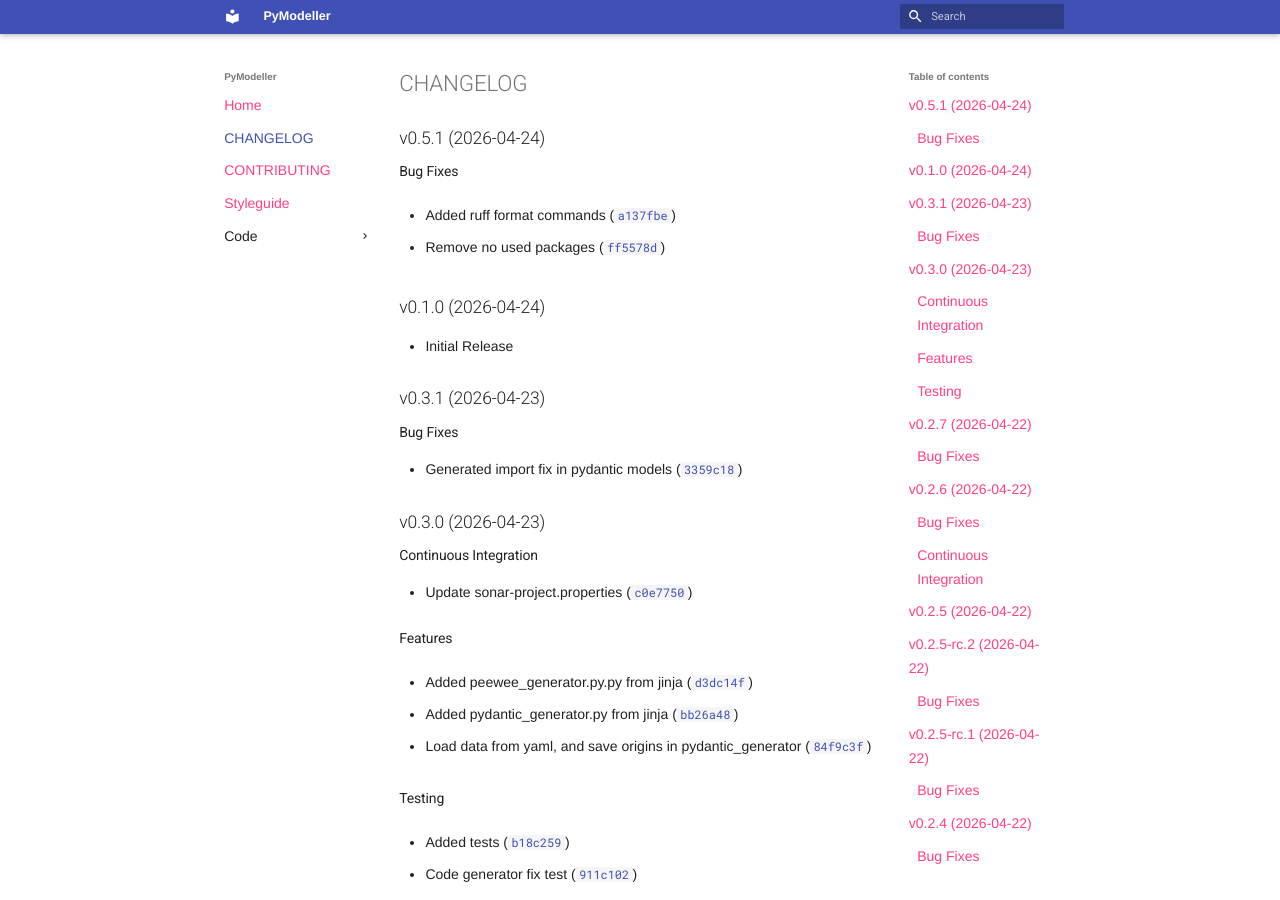
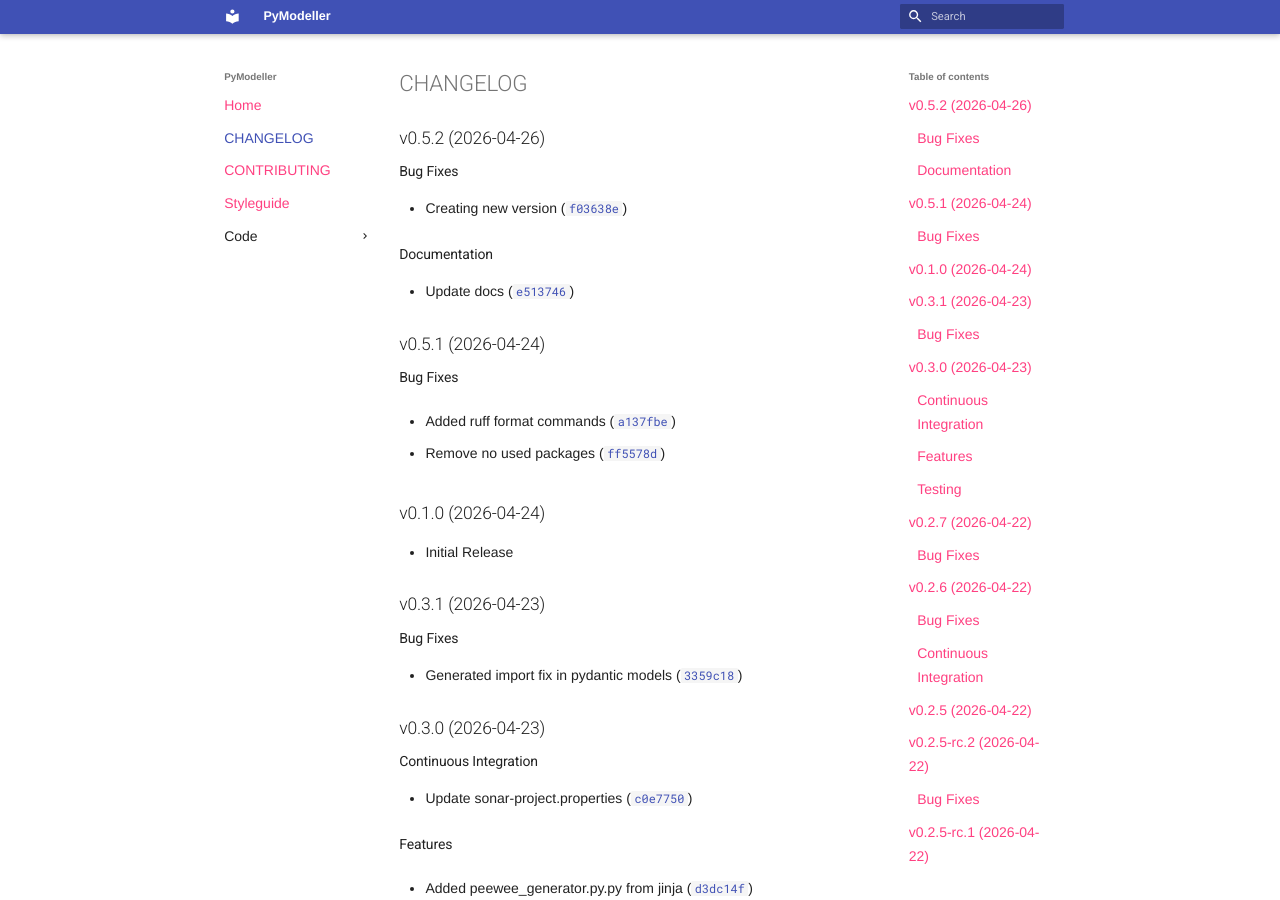
Before and after one commit to pymodeller/PyModeller, an MkDocs documentation site: the page built from docs/CHANGELOG.md, in a window 1280 px wide and 900 px high. Built offline with MkDocs 1.6.1 and Material for MkDocs 9.7.7, drawn with Linux system fonts in a browser that asks for light colours; nearby versions of some CDN libraries; library files that are not in the unit come from our copies; plug-ins that fetch from the network failed and are left out.

Commit message:
0.5.2
Automatically generated by python-semantic-release

```diff
--- a/docs/CHANGELOG.md
+++ b/docs/CHANGELOG.md
@@ -1,6 +1,19 @@
 # CHANGELOG
 
 <!-- version list -->
+
+## v0.5.2 (2026-04-26)
+
+### Bug Fixes
+
+- Creating new version
+  ([`f03638e`](https://github.com/pymodeller/PyModeller/commit/f03638e42ce1d446e1784a557614b37a8ab9203d))
+
+### Documentation
+
+- Update docs
+  ([`e513746`](https://github.com/pymodeller/PyModeller/commit/e513746072145ce2327b1c5e7cc0e53127496218))
+
 
 ## v0.5.1 (2026-04-24)
 
--- a/pyproject.toml
+++ b/pyproject.toml
@@ -1,6 +1,6 @@
 [project]
 name = "pymodeller"
-version = "0.5.1"
+version = "0.5.2"
 description = "A package that reads models from YAML and creates Pydantic models"
 readme = "README.md"
 license = { file = "LICENSE" }
--- a/src/pymodeller/__init__.py
+++ b/src/pymodeller/__init__.py
@@ -1 +1 @@
-__version__ = "0.5.1"
+__version__ = "0.5.2"
```
